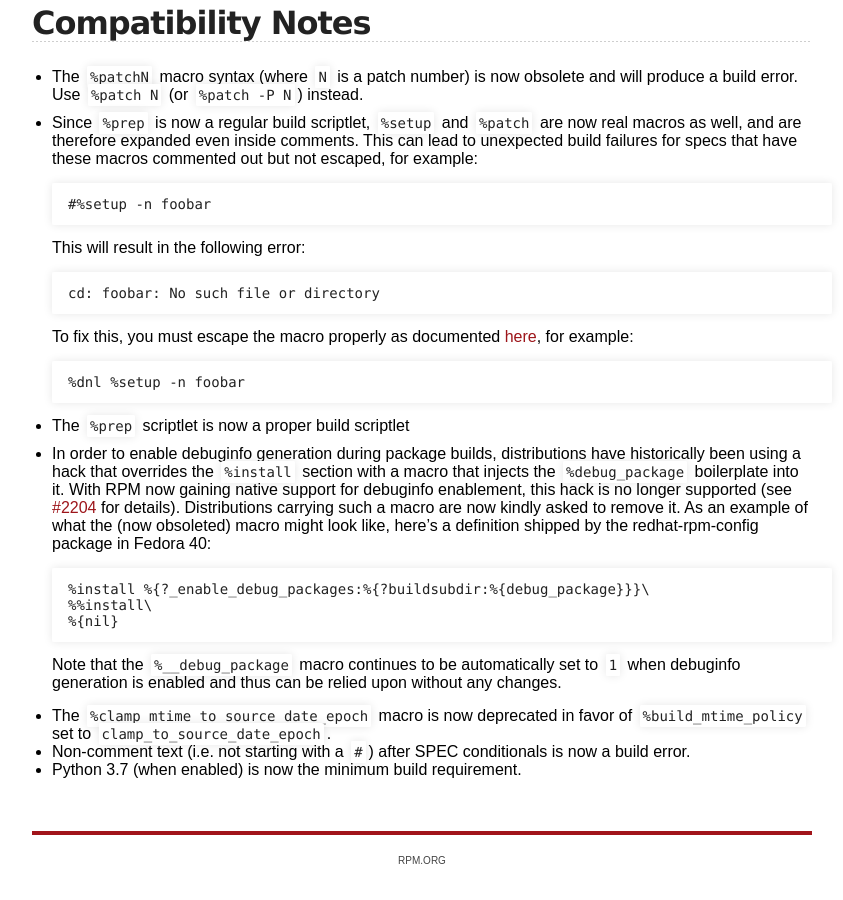
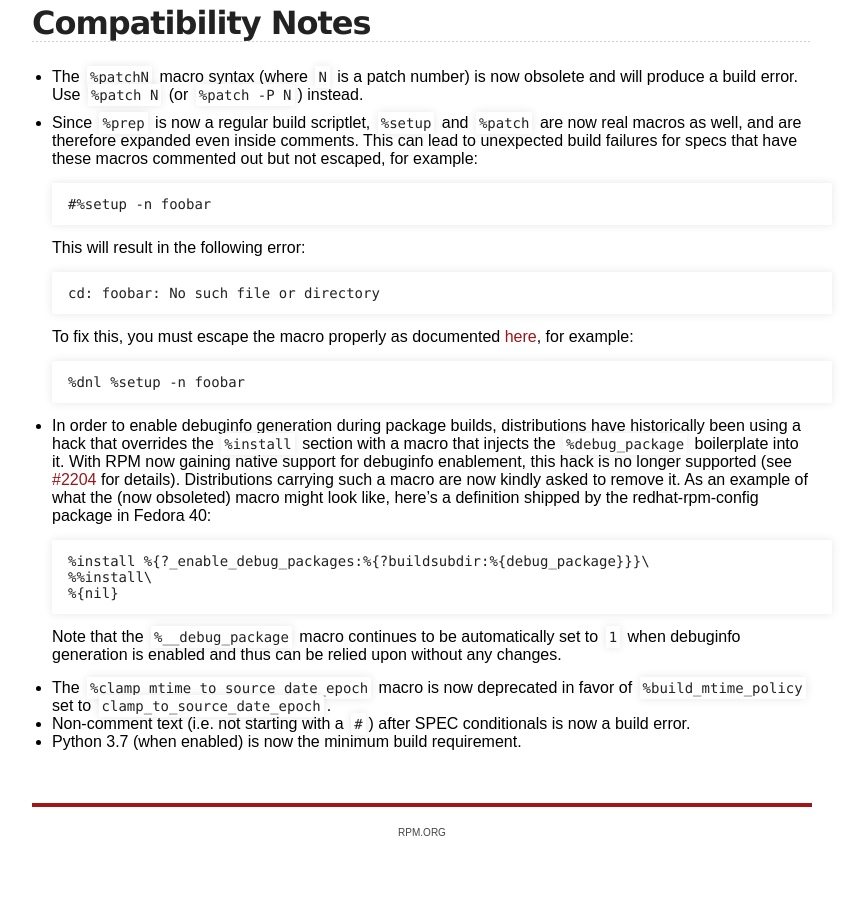
Before and after one commit to rpm-software-management/rpm-web, a Jekyll site: the page built from wiki/Releases/4.20.0.md, in a window 1280 px wide and 900 px high, scrolled down 1848 px. Shown: the whole window, without its empty margins (218-1061 px from the left). Built offline with Jekyll 4.4.1, drawn with Linux system fonts in a browser that asks for light colours; after the commit the page ends 2720 px from its top, so only the background shows below that.

Commit message:
Oops, drop the incomplete bullet point
Forgot this in the previous commit.

````diff
--- a/wiki/Releases/4.20.0.md
+++ b/wiki/Releases/4.20.0.md
@@ -79,7 +79,6 @@ Last update: 2024-05-20
   %dnl %setup -n foobar
   ```
 
-* The `%prep` scriptlet is now a proper build scriptlet
 * In order to enable debuginfo generation during package builds, distributions have historically been using a hack that overrides the `%install` section with a macro that injects the `%debug_package` boilerplate into it.  With RPM now gaining native support for debuginfo enablement, this hack is no longer supported (see [#2204](https://github.com/rpm-software-management/rpm/issues/2204) for details).  Distributions carrying such a macro are now kindly asked to remove it.  As an example of what the (now obsoleted) macro might look like, here's a definition shipped by the redhat-rpm-config package in Fedora 40:
 
   ```
````
